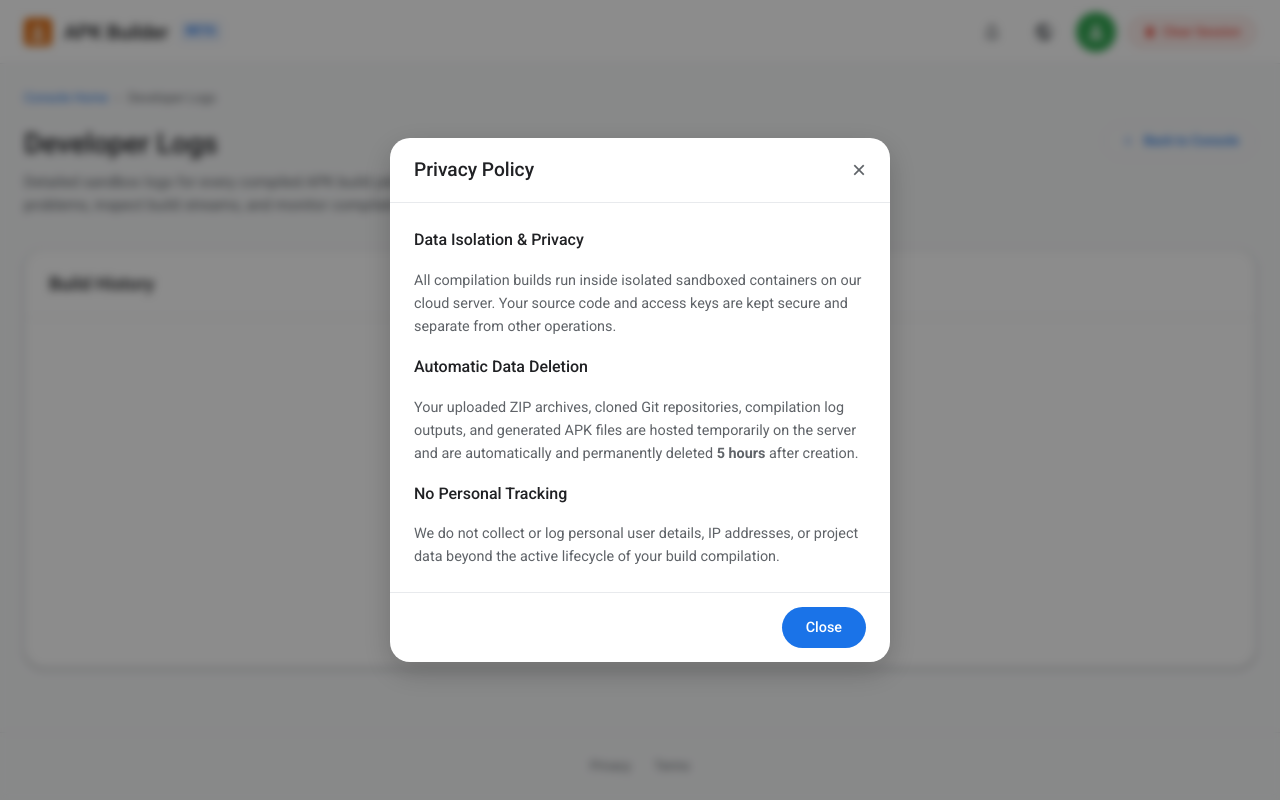
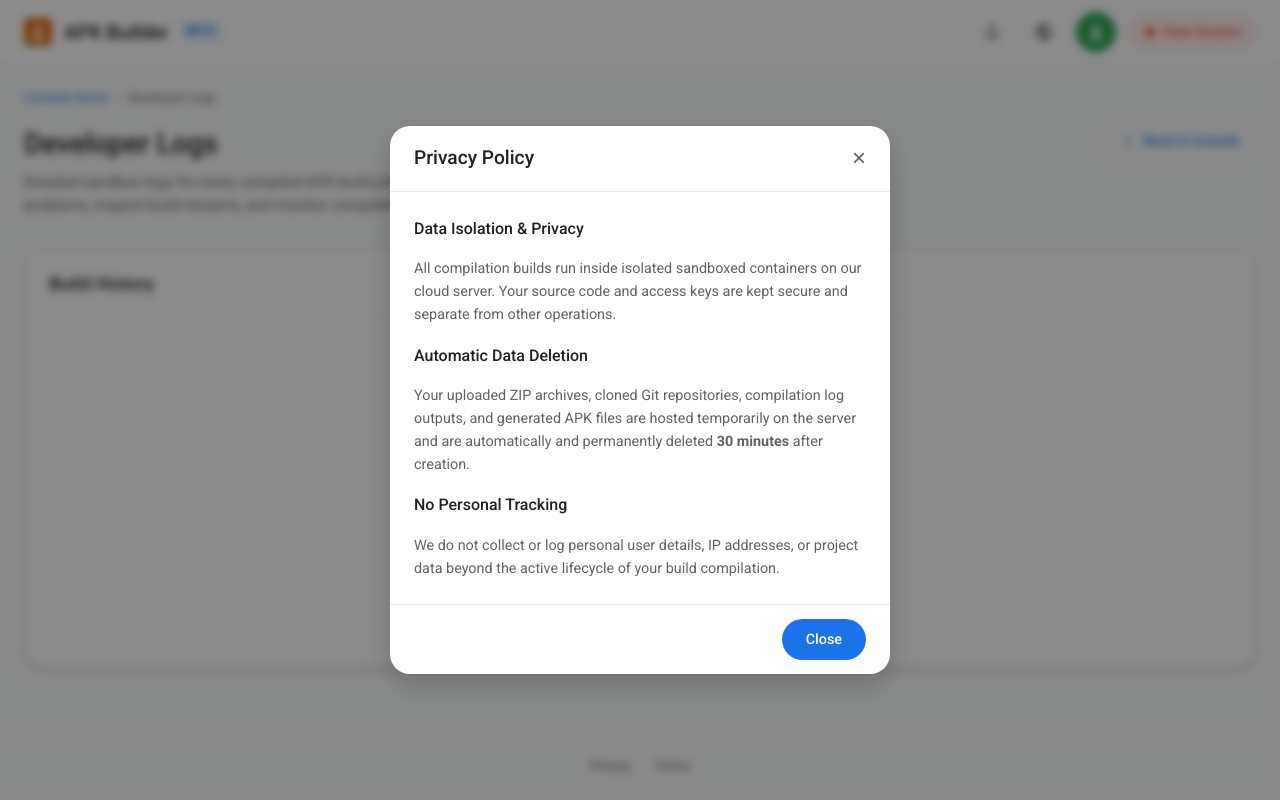
Before and after one commit to abhinandnm/apk-maker, a Flask app: page /dev/logs in a window 1280 px wide, after a click on "Privacy". Run offline with Flask 2, Linux system fonts and the light colour scheme; some web fonts are replaced.

Commit message:
Reset APK auto-deletion timer from 5 hours to 30 minutes across backend, frontend, and templates

```diff
--- a/routes/main.py
+++ b/routes/main.py
@@ -402,7 +402,7 @@ def get_recent_builds():
 
         if status == "RUNNING" or status.startswith("FAILED:"):
             age = now - created_at
-            max_age = timedelta(hours=5)
+            max_age = timedelta(minutes=30)
             if age < max_age:
                 active_builds.append({
                     "build_id": build_id,
@@ -419,12 +419,12 @@ def get_recent_builds():
             created_at = datetime.strptime(created_at_str.replace('Z', ''), "%Y-%m-%dT%H:%M:%S.%f")
             age = now - created_at
 
-            max_age = timedelta(hours=5)
+            max_age = timedelta(minutes=30)
             if age < max_age:
                 remaining = max_age - age
-                hours_rem = int(remaining.total_seconds() // 3600)
-                mins_rem = int((remaining.total_seconds() % 3600) // 60)
-                time_remaining_str = f"{hours_rem}h {mins_rem}m remaining"
+                mins_rem = int(remaining.total_seconds() // 60)
+                secs_rem = int(remaining.total_seconds() % 60)
+                time_remaining_str = f"{mins_rem}m {secs_rem}s remaining"
 
                 # Check if file actually exists
                 apks_dir = get_apks_dir()
--- a/templates/dev_log_view.html
+++ b/templates/dev_log_view.html
@@ -301,7 +301,7 @@
                 <p>All compilation builds run inside isolated sandboxed containers on our cloud server. Your source code and access keys are kept secure and separate from other operations.</p>
 
                 <h3>Automatic Data Deletion</h3>
-                <p>Your uploaded ZIP archives, cloned Git repositories, compilation log outputs, and generated APK files are hosted temporarily on the server and are automatically and permanently deleted <strong>5 hours</strong> after creation.</p>
+                <p>Your uploaded ZIP archives, cloned Git repositories, compilation log outputs, and generated APK files are hosted temporarily on the server and are automatically and permanently deleted <strong>30 minutes</strong> after creation.</p>
 
                 <h3>No Personal Tracking</h3>
                 <p>We do not collect or log personal user details, IP addresses, or project data beyond the active lifecycle of your build compilation.</p>
--- a/templates/dev_logs.html
+++ b/templates/dev_logs.html
@@ -376,7 +376,7 @@
                 <p>All compilation builds run inside isolated sandboxed containers on our cloud server. Your source code and access keys are kept secure and separate from other operations.</p>
 
                 <h3>Automatic Data Deletion</h3>
-                <p>Your uploaded ZIP archives, cloned Git repositories, compilation log outputs, and generated APK files are hosted temporarily on the server and are automatically and permanently deleted <strong>5 hours</strong> after creation.</p>
+                <p>Your uploaded ZIP archives, cloned Git repositories, compilation log outputs, and generated APK files are hosted temporarily on the server and are automatically and permanently deleted <strong>30 minutes</strong> after creation.</p>
 
                 <h3>No Personal Tracking</h3>
                 <p>We do not collect or log personal user details, IP addresses, or project data beyond the active lifecycle of your build compilation.</p>
--- a/templates/index.html
+++ b/templates/index.html
@@ -185,7 +185,7 @@
                     </form>
 
                     <div class="card-security-footer">
-                        <span>🔒 Builds run inside isolated containers. Files are automatically deleted after 5 hours.</span>
+                        <span>🔒 Builds run inside isolated containers. Files are automatically deleted after 30 minutes.</span>
                     </div>
                 </div>
 
@@ -251,7 +251,7 @@
                         <svg viewBox="0 0 24 24" width="16" height="16" fill="#5f6368">
                             <path d="M12 2C6.48 2 2 6.48 2 12s4.48 10 10 10 10-4.48 10-10S17.52 2 12 2zm1 15h-2v-6h2v6zm0-8h-2V7h2v2z"/>
                         </svg>
-                        <span>Your APK is ready and will remain hosted for 5 hours before automatic deletion.</span>
+                        <span>Your APK is ready and will remain hosted for 30 minutes before automatic deletion.</span>
                     </div>
                 </div>
 
@@ -315,7 +315,7 @@
                 <p>All compilation builds run inside isolated sandboxed containers on our cloud server. Your source code and access keys are kept secure and separate from other operations.</p>
 
                 <h3>Automatic Data Deletion</h3>
-                <p>Your uploaded ZIP archives, cloned Git repositories, compilation log outputs, and generated APK files are hosted temporarily on the server and are automatically and permanently deleted <strong>5 hours</strong> after creation.</p>
+                <p>Your uploaded ZIP archives, cloned Git repositories, compilation log outputs, and generated APK files are hosted temporarily on the server and are automatically and permanently deleted <strong>30 minutes</strong> after creation.</p>
 
                 <h3>No Personal Tracking</h3>
                 <p>We do not collect or log personal user details, IP addresses, or project data beyond the active lifecycle of your build compilation.</p>
```
Also changed, not shown: services/cleaner.py (+6 -6 lines), README.md.
